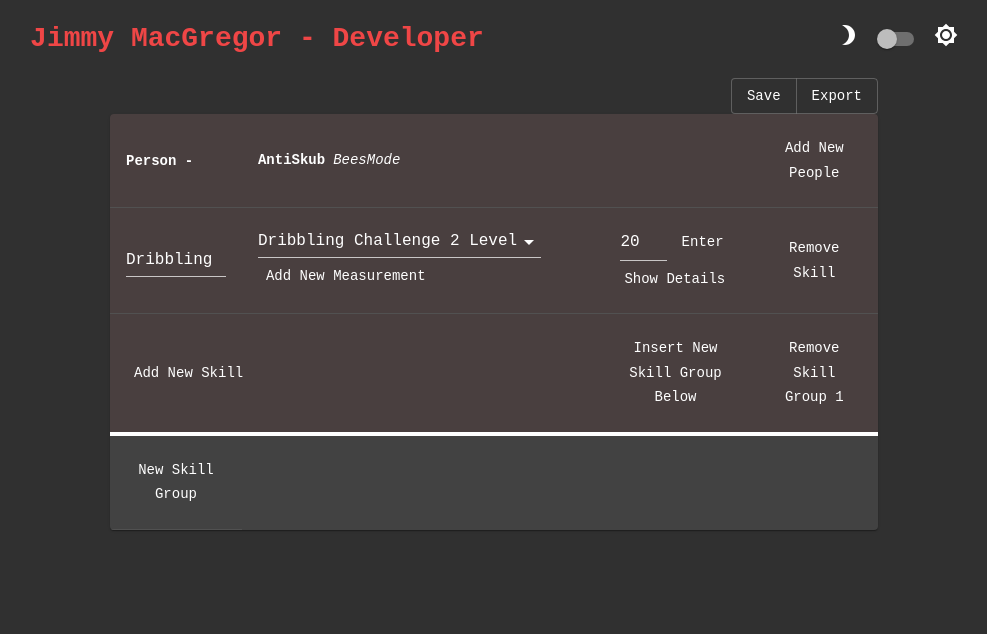
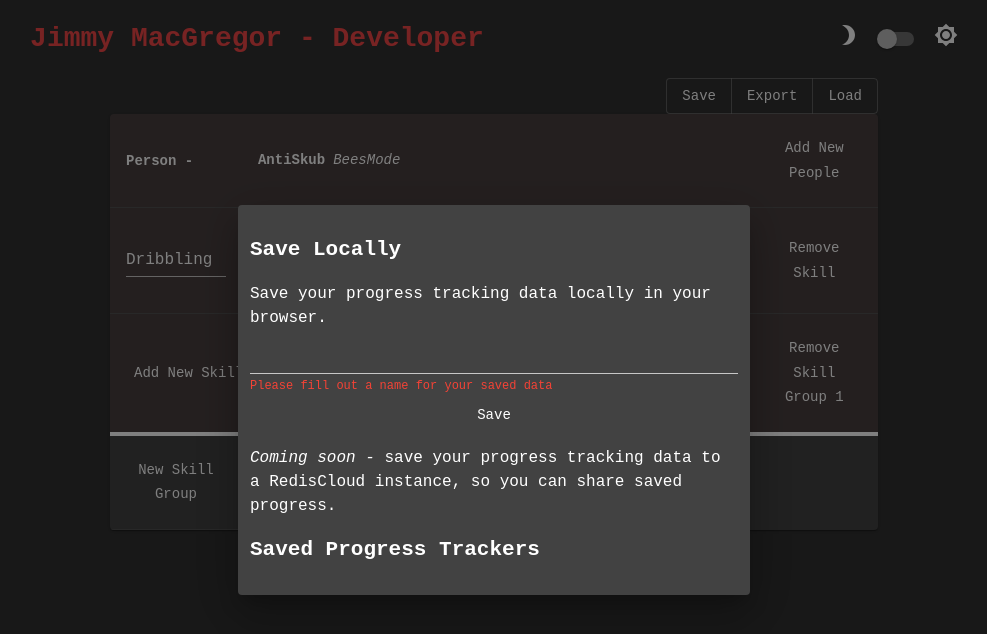
Before and after one commit to MymmiJ/personal-site, a React app: page /RocketLeagueProgressTracker in a window 1280 px wide. Both pictures are taken after a click on the button "Save". Shown: the top 634 px of the page, without its empty margins (146-1133 px from the left). Built offline with nearby package versions, Linux system fonts and the light colour scheme.

Commit message:
Add localStorage saving

```diff
--- /dev/null
+++ b/src/RocketLeagueProgressTracker/Modals/DataPersistenceModals/SaveModal.js
@@ -0,0 +1,75 @@
+import { Button, Dialog, FormGroup, FormHelperText, Input, Typography } from "@material-ui/core";
+import { useState } from "react";
+import styled from "styled-components";
+import { SavedFiles } from "../../ProgressTracker/DataPersistence/SavedFiles";
+
+const SaveFormContainer = styled.div`
+    padding: 12px;
+`
+
+const SAVE_TARGETS = {
+    LOCAL: 'local',
+    REDIS: 'redis',
+    CUSTOM: 'custom',
+}
+
+const ERROR_NO_SAVE_NAME = 'Please fill out a name for your saved data';
+
+export const PROGRESS_TRACKER_NAMESPACE = '__rocket_league_progress_tracker_'
+
+export const SaveModal = ({ data, showModal, closeModal }) => {
+    const [saveName, setSaveName] = useState('');
+    const [customValidity, setCustomValidity] = useState(ERROR_NO_SAVE_NAME);
+    const [saveTarget, setSaveTarget] = useState(SAVE_TARGETS.LOCAL);
+
+    const resetAndQuit = () => {
+        setSaveName('');
+        setCustomValidity(ERROR_NO_SAVE_NAME);
+        closeModal();
+    };
+
+    const onSubmit = () => {
+        if(customValidity === '') {
+            try {
+                window.localStorage.setItem(
+                    `${PROGRESS_TRACKER_NAMESPACE}${saveName}`,
+                    JSON.stringify(data),
+                )
+            } catch(e) {
+                console.error(e);
+                setCustomValidity(e);
+                return;
+            }
+            resetAndQuit();
+        }
+    };
+
+    return <Dialog
+            PaperProps={{ style: { width: '40%' } }}
+            open={showModal}
+            onClose={resetAndQuit}
+        >
+        <SaveFormContainer>
+            <h2>Save Locally</h2>
+            <Typography>Save your progress tracking data locally in your browser.</Typography>
+            <FormGroup style={{ marginTop: '12px', marginBottom: '12px' }}>
+                <Input
+                    value={saveName}
+                    helperText={customValidity}
+                    onChange={({ target: { value } }) => {
+                        setSaveName(value);
+                        if(value.length > 0) {
+                            setCustomValidity('');
+                        } else {
+                            setCustomValidity(ERROR_NO_SAVE_NAME);
+                        }
+                    }} />
+                <FormHelperText error={customValidity !== ''}>{customValidity}</FormHelperText>
+                <Button type="submit" onClick={onSubmit}>Save</Button>
+            </FormGroup>
+            <Typography><em>Coming soon - </em>save your progress tracking data to a RedisCloud instance, so you can share saved progress.</Typography>
+            <h2>Saved Progress Trackers</h2>
+            <SavedFiles />
+        </SaveFormContainer>
+    </Dialog>;
+};
--- /dev/null
+++ b/src/RocketLeagueProgressTracker/ProgressTracker/DataPersistence/Buttons/ExportButton.js
@@ -0,0 +1,5 @@
+import { Button } from "@material-ui/core";
+
+export const ExportButton = ({ ...buttonGroupProps }) => {
+    return <Button { ...buttonGroupProps }>Export</Button>;
+}
--- /dev/null
+++ b/src/RocketLeagueProgressTracker/ProgressTracker/DataPersistence/Buttons/LoadButton.js
@@ -0,0 +1,5 @@
+import { Button } from "@material-ui/core";
+
+export const LoadButton = ({ ...buttonGroupProps }) => {
+    return <Button { ...buttonGroupProps }>Load</Button>;
+}
--- /dev/null
+++ b/src/RocketLeagueProgressTracker/ProgressTracker/DataPersistence/Buttons/SaveButton.js
@@ -0,0 +1,11 @@
+import { Button } from "@material-ui/core";
+import { useState } from "react";
+import { SaveModal } from "../../../Modals/DataPersistenceModals/SaveModal";
+
+export const SaveButton = ({ data, ...buttonGroupProps }) => {
+    const [showModal, setShowModal] = useState(false);
+    return <>
+        <Button onClick={() => setShowModal(true)}{...buttonGroupProps}>Save</Button>
+        <SaveModal data={data} showModal={showModal} closeModal={() => setShowModal(false)} />
+    </>;
+}
--- /dev/null
+++ b/src/RocketLeagueProgressTracker/ProgressTracker/DataPersistence/SavedFiles.js
@@ -0,0 +1,10 @@
+import { Typography } from "@material-ui/core";
+import { PROGRESS_TRACKER_NAMESPACE } from "../../Modals/DataPersistenceModals/SaveModal";
+
+export const SavedFiles = () => {
+    const storedItems = Object.keys(window.localStorage)
+        .filter(name => name.startsWith(PROGRESS_TRACKER_NAMESPACE));
+    return <>{
+        storedItems.map(name => <Typography>{name.replace(PROGRESS_TRACKER_NAMESPACE, '')}</Typography>)
+    }</>
+}
--- a/src/RocketLeagueProgressTracker/ProgressTracker/ProgressTracker.js
+++ b/src/RocketLeagueProgressTracker/ProgressTracker/ProgressTracker.js
@@ -5,14 +5,29 @@ import { TableRefContext } from "../ContextProviders/TableRefContext";
 import { NewSkillGroupModal } from "../Modals/AddItemModals/NewSkillGroupModal";
 import { addNewSkillGroupAction } from "../Reducers/Actions/SkillGroupsActions/addNewSkillGroupAction";
 import { SkillGroup } from "./SkillGroup";
+import { SaveButton } from "./DataPersistence/Buttons/SaveButton";
+import { ExportButton } from "./DataPersistence/Buttons/ExportButton";
+import { LoadButton } from "./DataPersistence/Buttons/LoadButton";
+import { GlobalMeasurementsContext } from "../ContextProviders/GlobalMeasurementsContextProvider";
+import { GlobalPeopleContext } from "../ContextProviders/GlobalPeopleProvider";
 
 export const ProgressTracker = () => {
     const [skillGroups, dispatch] = useContext(SkillGroupsContext);
+    const [globalMeasurements, dispatchGlobalMeasurements] = useContext(GlobalMeasurementsContext);
+    const [globalPeople, dispatchGlobalPeople] = useContext(GlobalPeopleContext);
     const [showNewSkillGroupModal, setShowNewSkillGroupModal] = useState(false);
     const tableRef = useRef(null);
     return <>
         <Grid container direction="row-reverse">
-            <ButtonGroup><Button>Save</Button><Button>Export</Button></ButtonGroup>
+            <ButtonGroup>
+                <SaveButton data={{
+                    skillGroups,
+                    globalMeasurements,
+                    globalPeople,
+                }} />
+                <ExportButton />
+                <LoadButton />
+            </ButtonGroup>
         </Grid>
         <Card ref={tableRef}>
             <Table>
```
Also changed, not shown: src/RocketLeagueProgressTracker/Modals/DataPersistenceModals/ExportModal.js (added), src/RocketLeagueProgressTracker/Modals/DataPersistenceModals/LoadModal.js (added).
